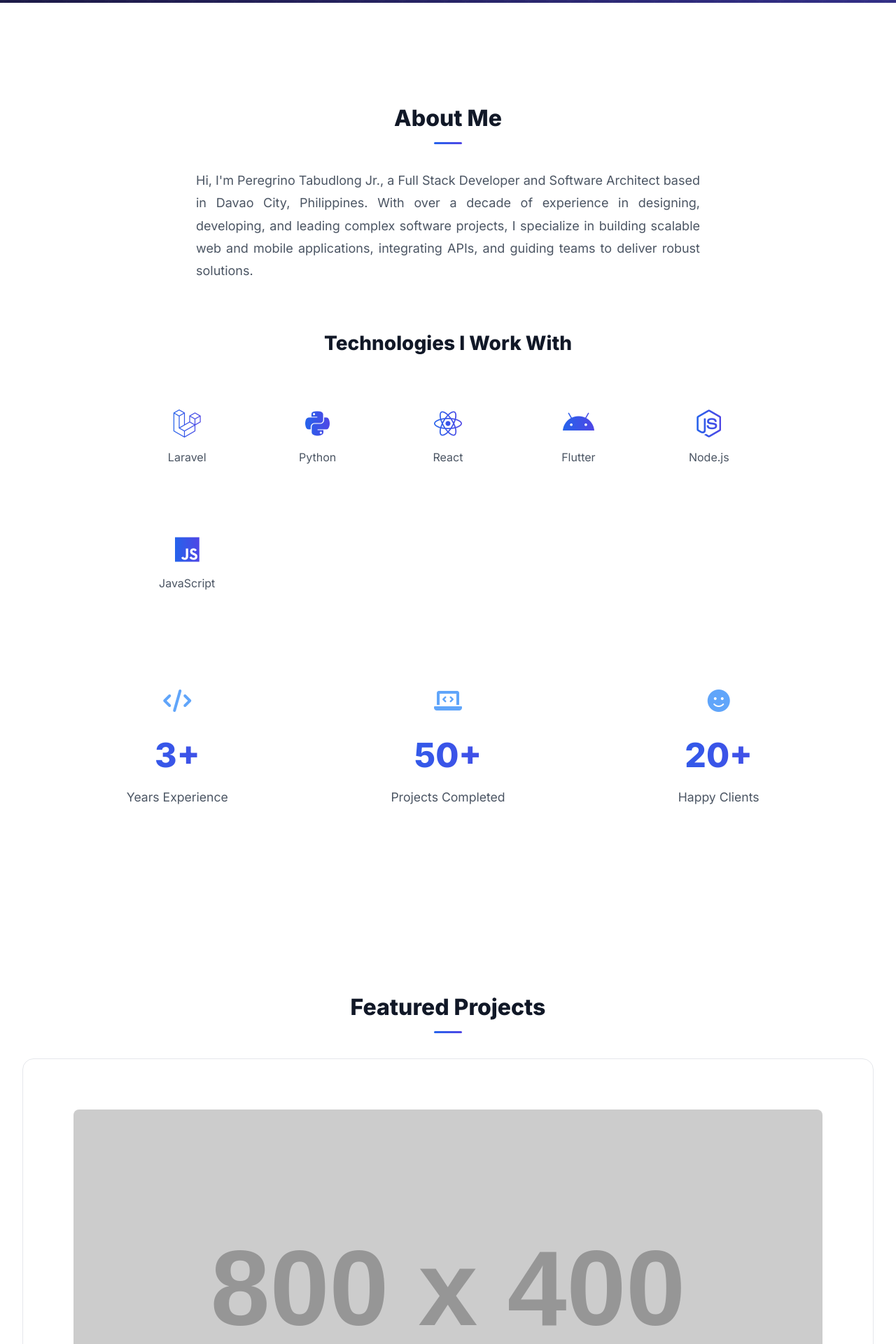
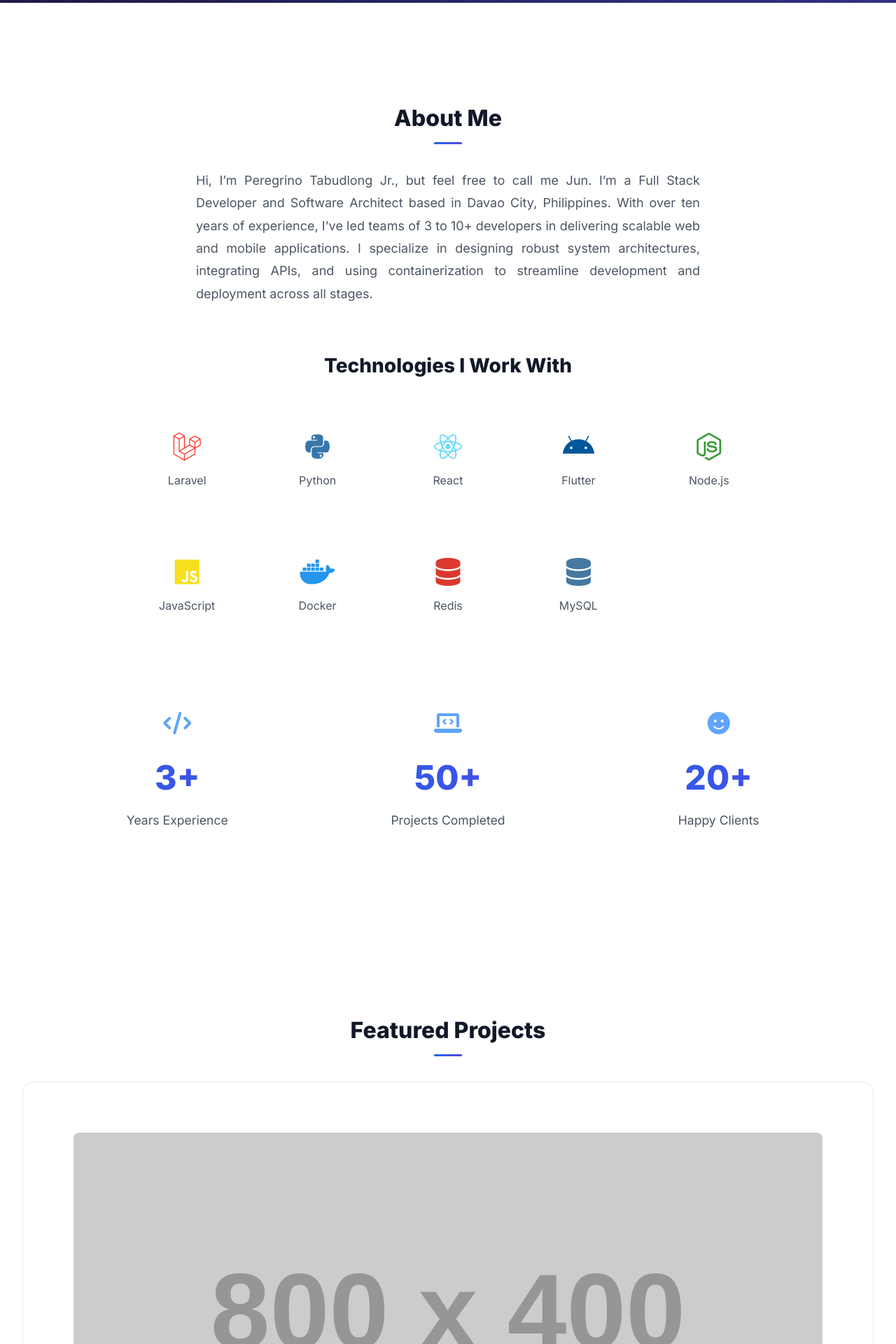
Before and after one commit to patabudlong/patabudlong.github.io, a Jekyll site: the page built from index.html, in a window 1280 px wide. Shown: the part 1024-2944 px from the top of the page at 70% size. Built offline with Jekyll 4.4.1, drawn with Linux system fonts in a browser that asks for light colours.

Commit message:
feat(tech-stack): add Docker, Redis, and MySQL icons
- Add new technology items to tech stack grid
- Include brand colors for Docker, Redis, and MySQL
- Use appropriate Font Awesome icons

```diff
--- a/assets/css/styles.css
+++ b/assets/css/styles.css
@@ -437,10 +437,49 @@ body::after {
 .tech-item i {
     font-size: 2.5rem;
     margin-bottom: 1rem;
-    background: var(--gradient-subtle);
-    -webkit-background-clip: text;
-    background-clip: text;
-    color: transparent;
+    color: currentColor;
+    transition: transform 0.3s ease;
+}
+
+/* Brand-specific colors */
+.tech-item[title="Laravel"] i {
+    color: #FF2D20;
+}
+
+.tech-item[title="Python"] i {
+    color: #3776AB;
+}
+
+.tech-item[title="React"] i {
+    color: #61DAFB;
+}
+
+.tech-item[title="Flutter"] i {
+    color: #02569B;
+}
+
+.tech-item[title="Node.js"] i {
+    color: #339933;
+}
+
+.tech-item[title="JavaScript"] i {
+    color: #F7DF1E;
+}
+
+.tech-item[title="Docker"] i {
+    color: #2496ED;
+}
+
+.tech-item[title="Redis"] i {
+    color: #DC382D;
+}
+
+.tech-item[title="MySQL"] i {
+    color: #4479A1;
+}
+
+.tech-item:hover i {
+    transform: translateY(-2px);
 }
 
 .tech-item span {
@@ -571,6 +610,15 @@ body::after {
 
 .contact-method:hover span {
     color: var(--primary);
+}
+
+.profile-link {
+    display: inline-block;
+    cursor: pointer;
+}
+
+.profile-link:focus {
+    outline: none;
 }
 
 /* Animations */
@@ -862,3 +910,12 @@ section:nth-child(even) {
     color: #fff;
     transform: translateY(-3px);
 }
+
+.name-link {
+    text-decoration: none;
+    transition: opacity 0.3s ease;
+}
+
+.name-link:hover {
+    opacity: 0.8;
+}
--- a/index.html
+++ b/index.html
@@ -8,13 +8,15 @@ title: Home
     <section class="hero">
         <div class="hero-wrapper">
             <div class="hero-content">
-                <img src="assets/images/profile.jpg" alt="Jun's Profile" class="profile-image">
+                <a href="#about" class="profile-link">
+                    <img src="assets/images/profile.jpg" alt="Jun's Profile" class="profile-image">
+                </a>
                 <div class="hero-social-links">
                     <a href="https://github.com/yourusername" target="_blank"><i class="fab fa-github"></i></a>
                     <a href="https://linkedin.com/in/yourusername" target="_blank"><i class="fab fa-linkedin"></i></a>
                     <a href="https://twitter.com/yourusername" target="_blank"><i class="fab fa-twitter"></i></a>
                 </div>
-                <h1 class="animate-fade-in">Hi, I'm <span class="highlight">Jun</span></h1>
+                <h1 class="animate-fade-in">Hi, I'm <a href="#about" class="highlight name-link">Jun</a></h1>
                 <p class="hero-headline animate-fade-in">Full Stack Developer <span><i class="fas fa-terminal"></i></span> Software Architect <span><i class="fas fa-terminal"></i></span> Project Lead</p>
                 <p class="lead animate-fade-in">Building robust Web and Mobile solutions with Laravel, FastAPI, React Native, and Flutter</p>
                 <div class="cta-buttons animate-fade-in">
@@ -31,7 +33,7 @@ title: Home
             <h2 class="section-title">About Me</h2>
             <div class="about-content">
                 <p class="lead">
-                    Hi, I'm Peregrino Tabudlong Jr., a Full Stack Developer and Software Architect based in Davao City, Philippines. With over a decade of experience in designing, developing, and leading complex software projects, I specialize in building scalable web and mobile applications, integrating APIs, and guiding teams to deliver robust solutions.
+                    Hi, I’m Peregrino Tabudlong Jr., but feel free to call me Jun. I’m a Full Stack Developer and Software Architect based in Davao City, Philippines. With over ten years of experience, I’ve led teams of 3 to 10+ developers in delivering scalable web and mobile applications. I specialize in designing robust system architectures, integrating APIs, and using containerization to streamline development and deployment across all stages.
                 </p>
             </div>
             <div class="tech-stack">
@@ -60,6 +62,18 @@ title: Home
                     <div class="tech-item" title="JavaScript">
                         <i class="fab fa-js"></i>
                         <span>JavaScript</span>
+                    </div>
+                    <div class="tech-item" title="Docker">
+                        <i class="fab fa-docker"></i>
+                        <span>Docker</span>
+                    </div>
+                    <div class="tech-item" title="Redis">
+                        <i class="fas fa-database"></i>
+                        <span>Redis</span>
+                    </div>
+                    <div class="tech-item" title="MySQL">
+                        <i class="fas fa-database"></i>
+                        <span>MySQL</span>
                     </div>
                 </div>
             </div>
```
Also changed, not shown: 3 other files.
